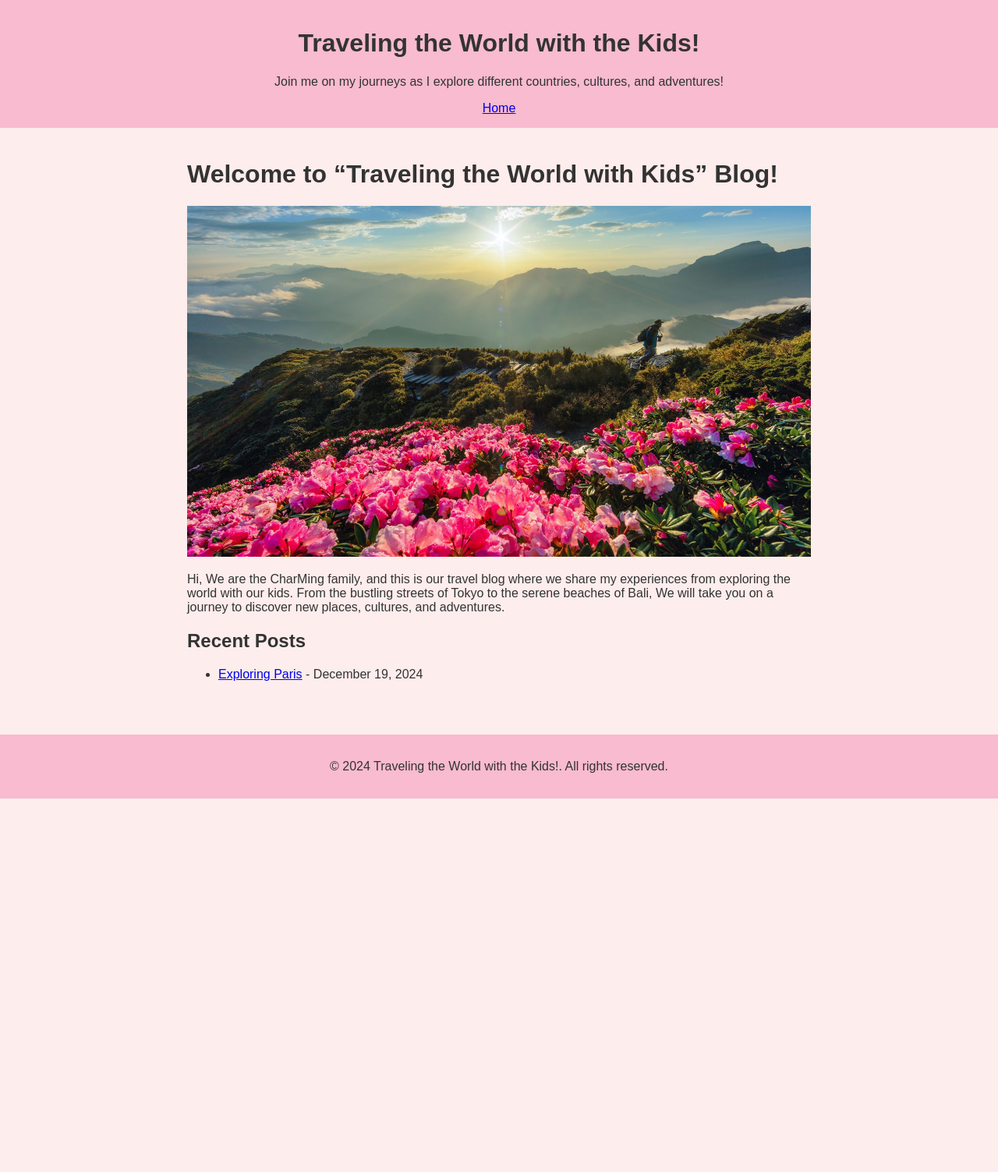
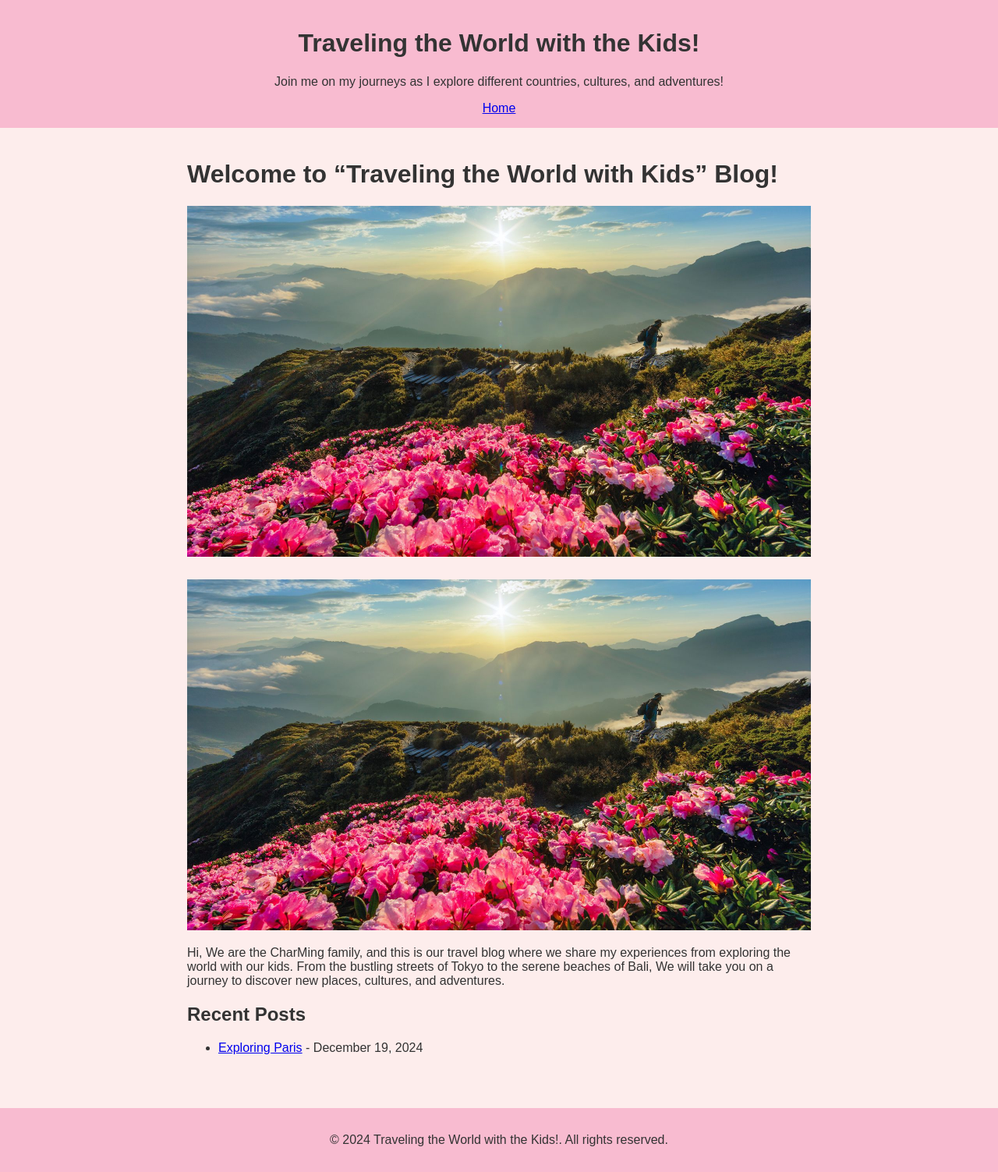
Before and after one commit to charming-content/travelwithkids.github.io, a Jekyll site: the page built from index.md, in a window 1280 px wide. Shown: the whole page at 78% size. Built offline with Jekyll 4.4.1, drawn with Linux system fonts in a browser that asks for light colours; before the commit the page ends 1024 px from its top, so only the background shows below that.

Commit message:
Update index.md

```diff
--- a/index.md
+++ b/index.md
@@ -5,7 +5,11 @@ title: "home"
 
 # Welcome to "Traveling the World with Kids" Blog!
 
-![Picture](assets/images/beautiful-taiwan-popumon-hehuanshan-east-peak.jpg)
+# ![Picture](assets/images/beautiful-taiwan-popumon-hehuanshan-east-peak.jpg)
+
+<div class="image-container">
+  <img src="{{ 'assets/images/beautiful-taiwan-popumon-hehuanshan-east-peak.jpg' | relative_url }}" alt="Picture">
+</div>
 
 Hi, We are the CharMing family, and this is our travel blog where we share my experiences from exploring the world with our kids. From the bustling streets of Tokyo to the serene beaches of Bali, We will take you on a journey to discover new places, cultures, and adventures.
 
```
